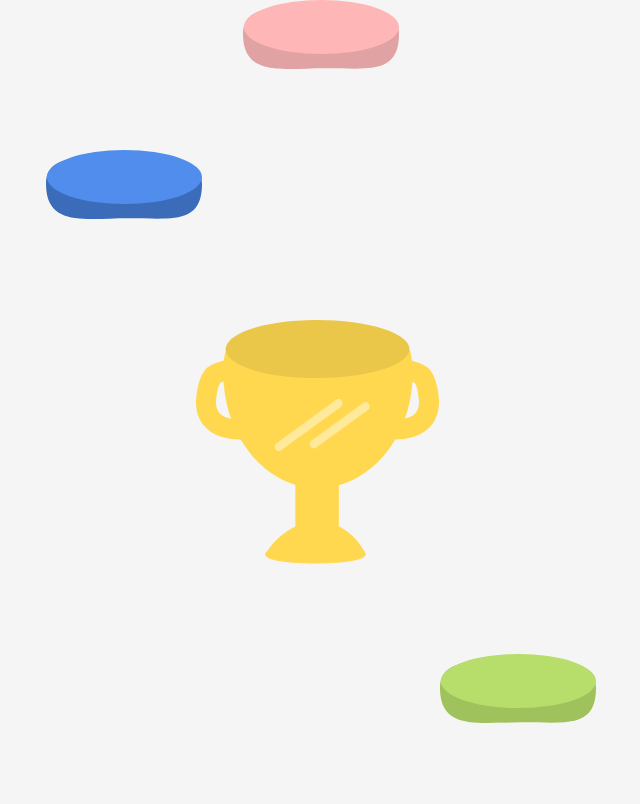
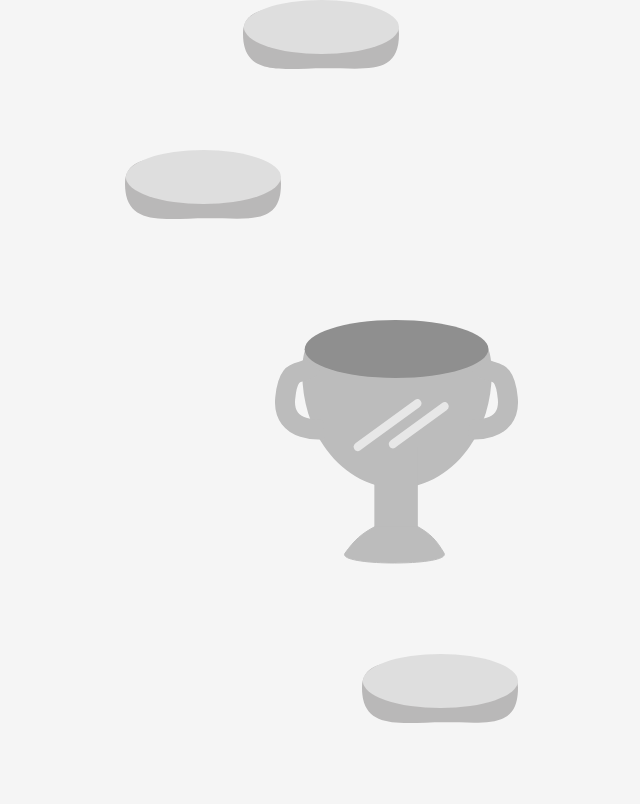
Before and after one commit to titouandeschanels/GlobalCitizenship, a React (Create React App) app in the folder gccapp/: page /journey in a window 1280 px wide. Shown: the part 825-1629 px from the top of the page, without its empty margins (514-1154 px from the left). Built offline with nearby package versions, Linux system fonts and the light colour scheme; the HTML template or start-up script is replaced by a standard one.

Commit message:
fix create step component and fix other components #11

```diff
--- a/gccapp/src/components/journey/elements.js
+++ b/gccapp/src/components/journey/elements.js
@@ -1,6 +1,6 @@
 import styled from "styled-components";
 import { ReactComponent as TitleIcon } from "../../assets/icons/title-icon.svg";
-import { White, Pink, Blue, Black } from "../../colors";
+import { White, Pink, Blue } from "../../colors";
 
 export const JourneyLayout = styled.div`
     margin: 0px 0px;
@@ -17,15 +17,13 @@ export const Title = styled.div`
     font-weight: 600;
     font-size: 45px;
     height: 75px;
-    & > svg {
-    width: 604px;
-    }
+    width: 217px;
 `;
 export const TitleIconWrapper = styled(TitleIcon)`
     position: absolute;
-    width: 60%;
+    width: 100%;
     height: auto;
-    padding-top: 50px;
+    padding-top: 55px;
     left: 0;
 `;
 export const JourneyBox = styled.div`
@@ -45,73 +43,11 @@ export const JourneyContainer = styled.div`
     margin: 300px 50px;
     padding-left: 150px;
 `;
-export const StepBox = styled.div`
-    display: flex;
-    width: 550px;
-`;
 
-export const DescriptionBox = styled.div`
-    position: relative;
-    opacity: 0;
-    & > svg {
-        position: absolute;
-        right: 0px;
-        top: -50px;
-        z-index: 100;
-    }
-    ${StepBox}:hover & {
-        opacity: 1;
-    }
-`;
-
-export const Description = styled.div`
-    & > div {
-        width: 120px;
-        z-index: 150;
-        padding-top: 20px;
-        padding-left: 40px;
-        font-size: 22px;
-        color: ${Black};
-        position: relative;
-    :last-child {
-        padding-top: 30px;
-        padding-left: 40px;
-    }
-    }
-    & > p {
-        width: 309px;
-        padding: 5px 40px;
-        color: #898888;
-        z-index: 150;
-        font-size: 15px;
-        font-family: Arial, sans-serif;
-        line-height: 1.2;
-    }
-    position: absolute;
-    z-index: 100;
-    width: 500px;
-    height: 200px;
-    top: -250px;
-    right: -10px;
-    background-color: #ffffff;
-    color: white;
-    border-radius: 20px;
-    box-shadow: 0px 5px 10px #d9d9d9;
-    transition: opacity 0.3s;
-    pointer-events: none;
-    ${StepBox}:hover & {
-        opacity: 1;
-    }
-`;
-export const DescriptionImage = styled.div`
-    position: absolute;
-    top: -220px;
-    right: 10px;
-    z-index: 150;
-`;
 export const IDGStepBox = styled.div`
     display: flex;
     flex-direction: column;
+    background-color: ${ $props => $props.color };
     gap: 70px;
     :nth-child(2) {
         justify-content: center;
@@ -126,6 +62,9 @@ export const IDGStepBox = styled.div`
         fill: ${Pink};
         }
     }
+    & > div{
+            display: flex;
+    }
     :nth-child(3) {
         margin-left: 0px;
         :nth-child(2) {
@@ -138,6 +77,7 @@ export const IDGStepBox = styled.div`
     }
     }
 `;
+
 export const SDGStepBox = styled.div`
     display: flex;
     flex-direction: column;
@@ -164,6 +104,9 @@ export const SDGStepBox = styled.div`
         }
     }
     }
+    & > div{
+            display: flex;
+    }
     :nth-child(1) {
         justify-content: right;
     }
@@ -179,22 +122,7 @@ export const SDGStepBox = styled.div`
     :nth-child(5) {
         justify-content: right;
     }
-`;
-export const StepAndFlag = styled.div`
-    position: relative;
-    width: 156px;
     height: 80px;
     :nth-child(1) {
-        position: absolute;
-        top: -90px;
-        left: 0;
-        z-index: 1;
-    }
-    :last-child {
-        z-index: 0;
-        top: 0;
-    }
+
 `;
-
-export const Flag = styled.div``
-export const Step = styled.div``
--- a/gccapp/src/components/journey/index.tsx
+++ b/gccapp/src/components/journey/index.tsx
@@ -5,23 +5,19 @@ import {
     JourneyContainer,
     JourneyBox,
     IDGStepBox,
-    StepBox,
-    DescriptionBox,
-    Description,
-    DescriptionImage,
-    StepAndFlag,
-    Flag,
-    Step,
     SDGStepBox,
 } from "../journey/elements";
+import StepBox from "../step";
 import React from "react";
-import { ReactComponent as StepIcon } from "../../assets/icons/journey-step-icon.svg";
 import { ReactComponent as TrophyIcon } from "../../assets/icons/trophy-icon.svg";
-import { ReactComponent as FlagIcon } from "../../assets/icons/journey-flag-icon.svg";
-import { ReactComponent as SpeechBubbleIcon } from "../../assets/icons/speechbubble-icon.svg";
 import { ReactComponent as TisismeIcon } from "../../assets/icons/speechbubble-thisisme-icon.svg";
+import {ReactComponent as TrophyLockIcon} from "../../assets/icons/trophy-lock-icon.svg"
+//import {useLevelStore} from "../store/useLevelStore";
 
-interface JourneyComponentProps {}
+interface JourneyComponentProps {
+    currentLevel : number;
+}
+
 
 interface StepItem {
     id: number;
@@ -36,7 +32,8 @@ const idgitem: StepItem[] = [
         id: 1,
         mode: "IDG",
         title: "This is me",
-        description: " ",
+        description:
+            "Module description Module description Module description Module description Module description Module description Module description Module description Module description ",
         image: TisismeIcon,
     },
     {
@@ -44,7 +41,7 @@ const idgitem: StepItem[] = [
         mode: "IDG",
         title: "Me and my circles",
         description: " ",
-        image: TisismeIcon,
+        image: TisismeIcon, //example image
     },
     {
         id: 3,
@@ -91,87 +88,39 @@ const sdgitem: StepItem[] = [
         image: TisismeIcon,
     },
 ];
-
 const Journeylayout: React.FC<JourneyComponentProps> = () => {
-    const currentStep = 1; /*A temporary number*/
+    const currentLevel = 1; /*A temporary number*/
+    //const {currentLevel}  = useLevelStore();
     return (
         <JourneyLayout>
             <Title>
-                Start Modules - E-learning
+                Journey
                 <TitleIconWrapper />
             </Title>
             <JourneyContainer>
                 <JourneyBox>
                     <IDGStepBox>
-                        {idgitem.map((item: any) => {
+                        {idgitem.map((item: StepItem) => {
                             return (
-                                <StepBox>
-                                    <DescriptionBox>
-                                        <Description>
-                                            <div>
-                                                {item.title}
-                                                <TitleIconWrapper />
-                                            </div>
-                                            <p>{item.description} </p>
-                                        </Description>
-                                        <SpeechBubbleIcon />
-                                        <DescriptionImage>
-                                            {item.image && <item.image />}
-                                        </DescriptionImage>
-                                    </DescriptionBox>
-                                    <StepAndFlag>
-                                        <Flag
-                                            style={{
-                                                display:
-                                                    currentStep === item.id
-                                                        ? "block"
-                                                        : "none",
-                                            }}
-                                        >
-                                            <FlagIcon />
-                                        </Flag>
-                                        <Step>
-                                            <StepIcon />
-                                        </Step>
-                                    </StepAndFlag>
-                                </StepBox>
+                                <StepBox
+                                    idx={item.id}
+                                    title={item.title}
+                                    description={item.description}
+                                    image={item.image}
+                                ></StepBox>
                             );
                         })}
                     </IDGStepBox>
-                    <TrophyIcon />
+                    {currentLevel < 4 ? <TrophyLockIcon /> : <TrophyIcon />}
                     <SDGStepBox>
-                        {sdgitem.map((item: any, index: number) => {
+                        {sdgitem.map((item: StepItem) => {
                             return (
-                                <StepBox>
-                                    <DescriptionBox>
-                                        <Description>
-                                            <div>
-                                                {item.title}
-                                                <TitleIconWrapper />
-                                            </div>
-                                            <p>{item.description} </p>
-                                        </Description>
-                                        <SpeechBubbleIcon />
-                                        <DescriptionImage>
-                                            {item.image && <item.image />}
-                                        </DescriptionImage>
-                                    </DescriptionBox>
-                                    <StepAndFlag>
-                                        <Flag
-                                            style={{
-                                                display:
-                                                    currentStep === item.id
-                                                        ? "block"
-                                                        : "none",
-                                            }}
-                                        >
-                                            <FlagIcon />
-                                        </Flag>
-                                        <Step>
-                                            <StepIcon />
-                                        </Step>
-                                    </StepAndFlag>
-                                </StepBox>
+                                <StepBox
+                                    idx={item.id}
+                                    title={item.title}
+                                    description={item.description}
+                                    image={item.image}
+                                ></StepBox>
                             );
                         })}
                     </SDGStepBox>
--- /dev/null
+++ b/gccapp/src/components/step/element.js
@@ -0,0 +1,92 @@
+import styled from "styled-components";
+import { ReactComponent as TitleIcon } from "../../assets/icons/title-icon.svg";
+import {  Black, Grey } from "../../colors";
+
+export const StepContainer = styled.div``
+export const StepBox = styled.div``;
+export const TitleIconWrapper = styled(TitleIcon)`
+    position: absolute;
+    width: 60%;
+    height: auto;
+    padding-top: 50px;
+    left: 0;
+`;
+export const StepAndFlag = styled.div`
+    position: relative;
+    width: 156px;
+    height: 80px;
+    :nth-child(1) {
+        position: absolute;
+        top: -90px;
+        left: 0;
+        z-index: 1;
+    }
+    :last-child {
+        z-index: 0;
+        top: 0;
+    }
+`;
+export const DescriptionBox = styled.div`
+    position: relative;
+    opacity: 0;
+    & > svg {
+        position: absolute;
+        right: 0px;
+        top: -50px;
+        z-index: 100;
+    }
+    ${StepContainer}:hover & {
+        opacity: 1;
+    }
+    transition: 0.5s;
+    z-index: 200;
+`;
+
+
+export const Description = styled.div`
+    & > div {
+        width: 120px;
+        z-index: 150;
+        padding-top: 20px;
+        padding-left: 40px;
+        font-size: 22px;
+        color: ${Black};
+        position: relative;
+    :last-child {
+        padding-top: 30px;
+        padding-left: 40px;
+    }
+    }
+    & > p {
+        width: 309px;
+        padding: 5px 40px;
+        color: #898888;
+        z-index: 150;
+        font-size: 15px;
+        font-family: Arial, sans-serif;
+        line-height: 1.2;
+    }
+    position: absolute;
+    z-index: 100;
+    width: 500px;
+    height: 200px;
+    top: -250px;
+    right: -10px;
+    background-color: #ffffff;
+    color: white;
+    border-radius: 20px;
+    box-shadow: 0px 5px 10px #d9d9d9;
+    transition: opacity 0.3s;
+    pointer-events: none;
+
+`;
+export const DescriptionImage = styled.div`
+    position: absolute;
+    top: -220px;
+    right: 10px;
+    z-index: 150;
+`;
+
+export const Flag = styled.div``
+export const Step = styled.div`
+`
--- /dev/null
+++ b/gccapp/src/components/step/index.tsx
@@ -0,0 +1,62 @@
+import React from "react";
+import {
+    Description,
+    DescriptionBox,
+    DescriptionImage,
+    TitleIconWrapper,
+    StepAndFlag,
+    StepContainer,
+    Step,
+    Flag,
+} from "./element";
+//import { useLevelStore } from "../store/useLevelStore";
+import { ReactComponent as SpeechBubbleIcon } from "../../assets/icons/speechbubble-icon.svg";
+import { ReactComponent as FlagIcon } from "../../assets/icons/journey-flag-icon.svg";
+import { ReactComponent as StepIcon } from "../../assets/icons/journey-step-icon.svg";
+import  {ReactComponent as StepLockIcon} from "../../assets/icons/journey-step-lock-icon.svg"
+interface StepBoxProps extends React.HTMLAttributes<HTMLDivElement> {
+    idx: number;
+    description: string;
+    image?: React.ComponentType<React.SVGProps<SVGSVGElement>>;
+}
+
+const StepBox: React.FC<StepBoxProps> = ({
+    idx,
+    title,
+    description,
+    image: Image,
+}) => {
+    const currentLevel = 1;
+    //const { currentLevel } = useLevelStore();
+    return (
+        <>
+            <StepContainer>
+                <DescriptionBox>
+                    <Description>
+                        <div>
+                            {title}
+                            <TitleIconWrapper />
+                        </div>
+                        <p>{description} </p>
+                    </Description>
+                    <SpeechBubbleIcon />
+                    <DescriptionImage> {Image && <Image />}</DescriptionImage>
+                </DescriptionBox>
+                <StepAndFlag>
+                    <Flag
+                        style={{
+                            display: idx === currentLevel ? "block" : "none",
+                        }}
+                    >
+                        <FlagIcon />
+                    </Flag>
+                    <Step>
+                        {idx > currentLevel ? <StepLockIcon /> : <StepIcon />}
+                    </Step>
+                </StepAndFlag>
+            </StepContainer>
+        </>
+    );
+};
+
+export default StepBox;
```
Also changed, not shown: gccapp/src/assets/icons/journey-step-lock-icon.svg (added), gccapp/src/assets/icons/trophy-lock-icon.svg (added).
